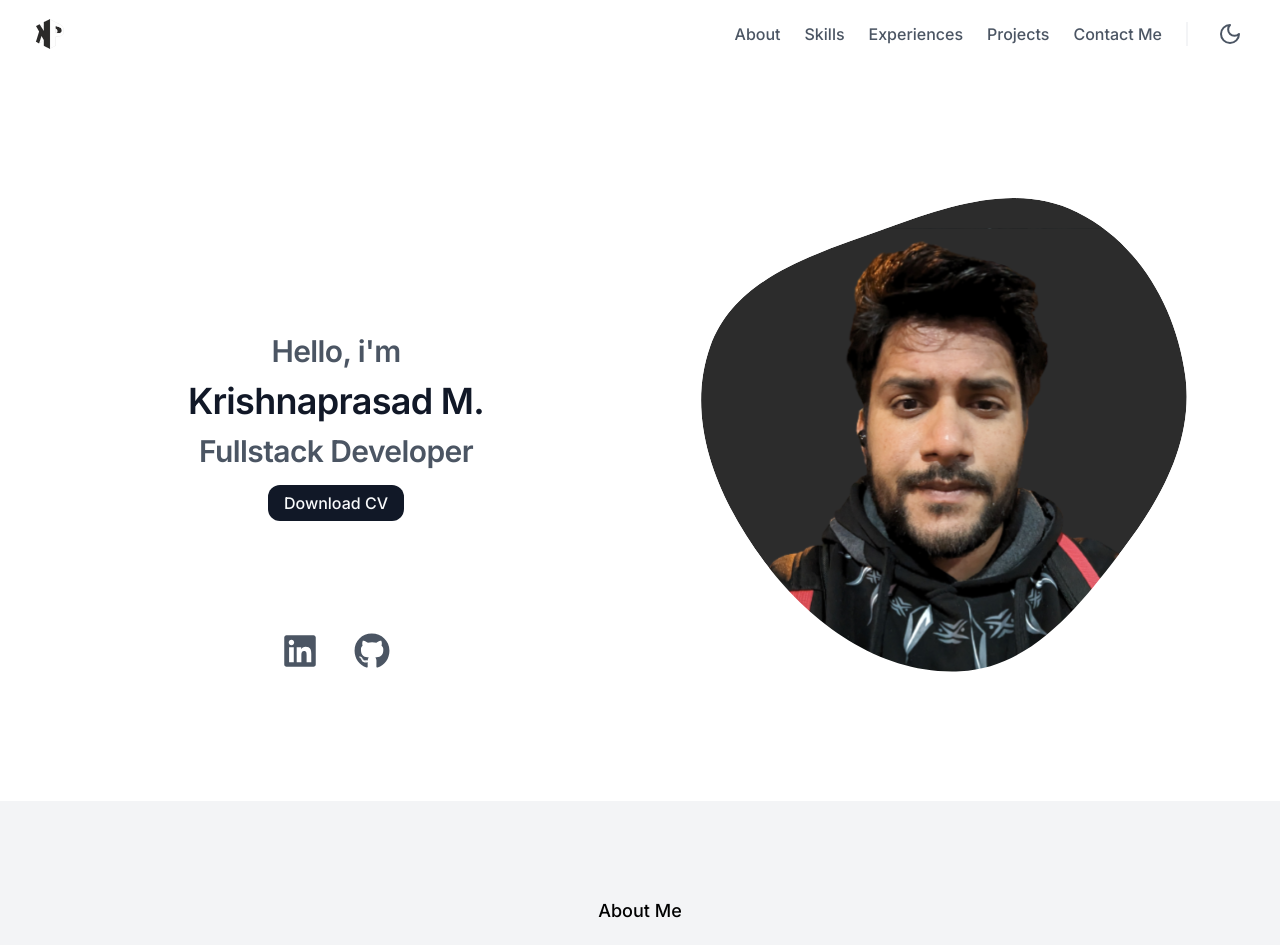
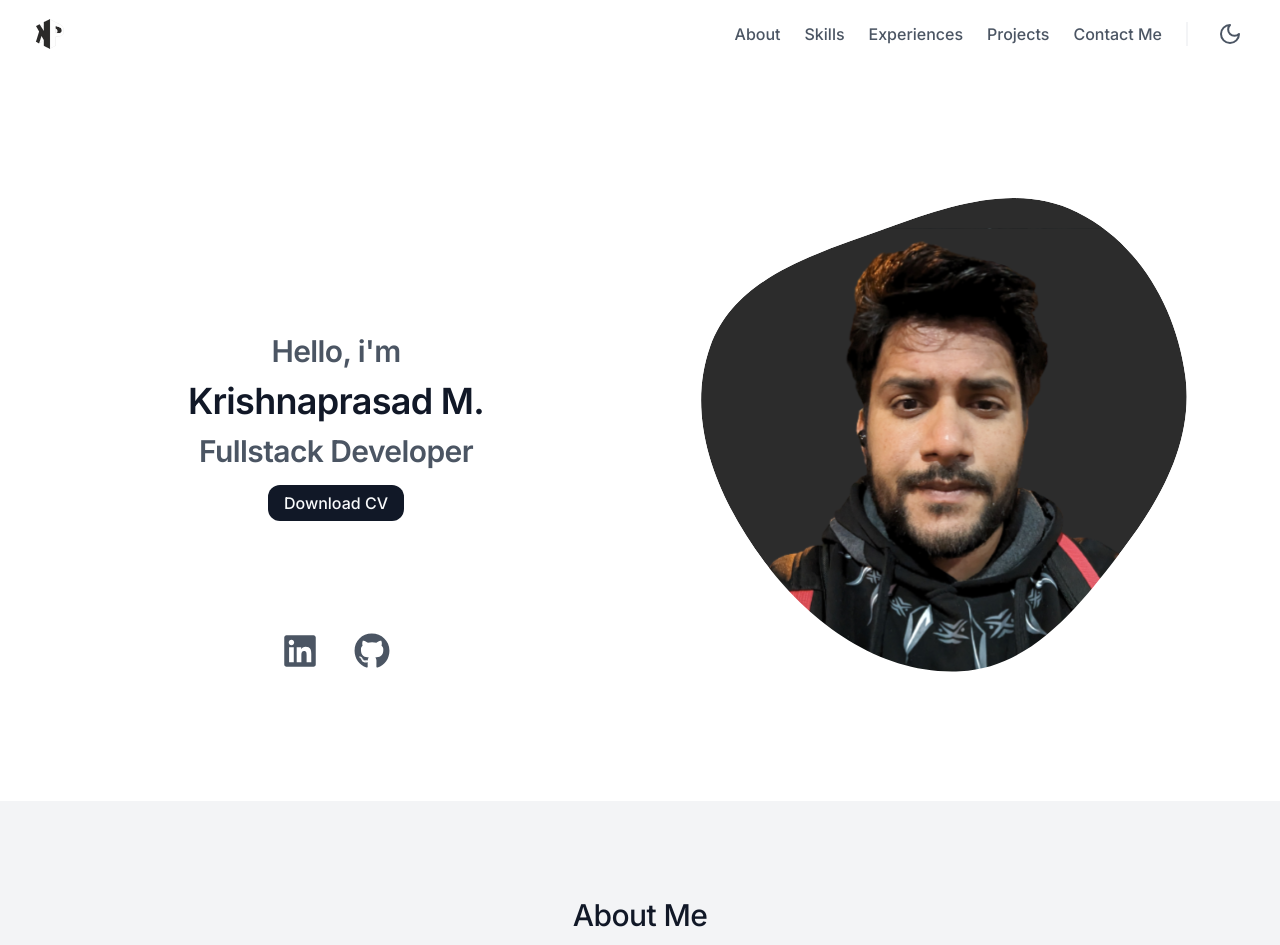
Before and after one commit to iamkrishnaprasad/iamkrishna.dev, a Next.js app: page / in a window 1280 px wide. Shown: the top 945 px of the page. Built offline with nearby package versions, Linux system fonts and the light colour scheme.

Commit message:
updated section heading font size

```diff
--- a/src/components/feature/sectionHeading/index.tsx
+++ b/src/components/feature/sectionHeading/index.tsx
@@ -5,7 +5,7 @@ const SectionHeading = ({ title, subtitle }: { title: string; subtitle?: string
     <div className="flex flex-col items-center gap-4">
       {title && (
         <div className="self-center">
-          <Typography variant="body1" className="font-medium">
+          <Typography variant="h3" className="font-medium">
             {title}
           </Typography>
         </div>
```
